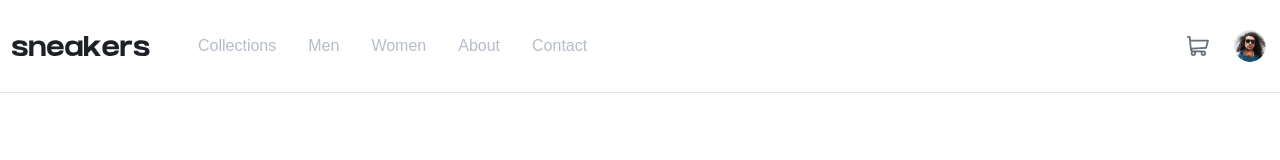
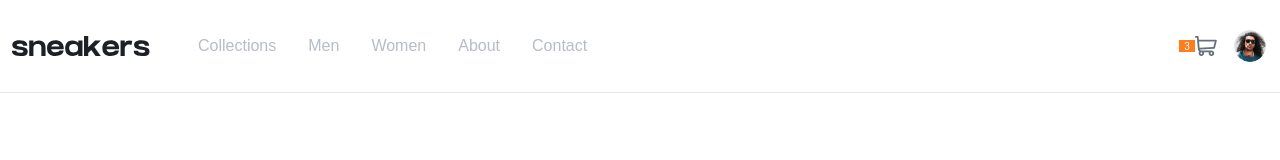
Before and after one commit to Tobbs101/fe-mentor-ecommerce-challenge, a React (Create React App) app: page / in a window 1280 px wide. Shown: the top 160 px of the page. Built offline with nearby package versions, Linux system fonts and the light colour scheme.

Commit message:
changes to header

```diff
--- a/src/components/header/Header.jsx
+++ b/src/components/header/Header.jsx
@@ -61,11 +61,14 @@ const Navbar = ({ toggleNav, setToggleNav }) => {
       </div>
       <div className="flex gap-4 items-center">
         <button
-          className="flex items-center justify-center cursor-pointer hover:bg-slate-100 border border-transparent hover:border-slate-100 h-9 w-9 rounded-full"
+          className="relative flex items-center justify-center cursor-pointer hover:bg-slate-100 border border-transparent hover:border-slate-100 h-9 w-9 rounded-full"
           onClick={() => {
             setShowCart(!showCart);
           }}
         >
+          <div className="bg-customOrange text-white border border-customOrange h-3 w-6 flex items-center justify-center p-1">
+            <p style={{ fontSize: "10px" }}>3</p>
+          </div>
           <img src={CartIcon} alt="cart" className="" />
         </button>
         <img
```
